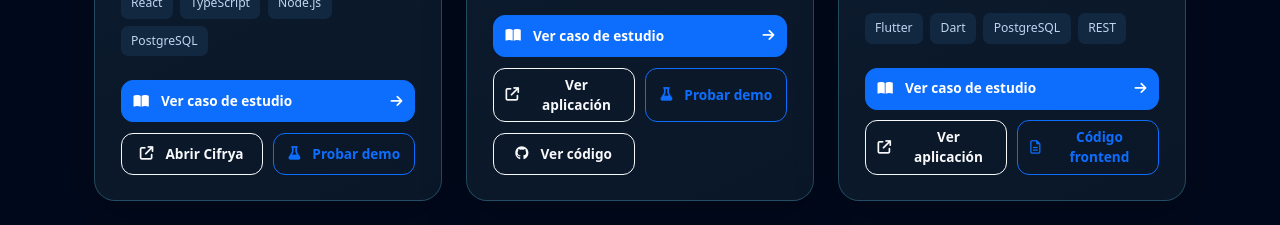
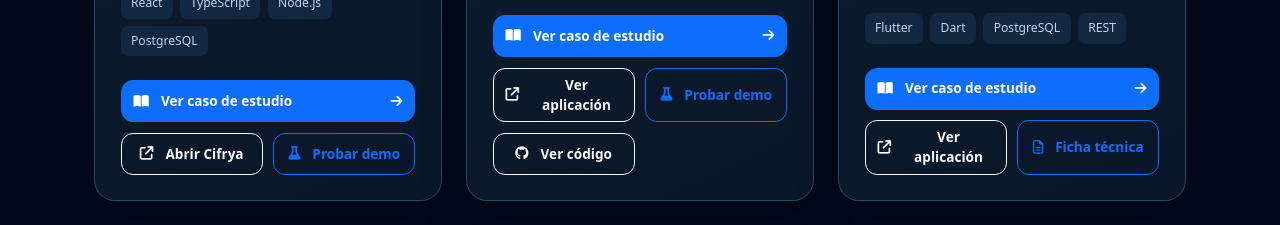
Before and after one commit to MelgarejoMaycol/Portafolio, a React (Vite) app: page / in a window 1280 px wide. Shown: the part 2440-2665 px from the top of the page. Built offline with nearby package versions, Linux system fonts and the light colour scheme.

Commit message:
test(portfolio): validar tres proyectos y conservar ficha pública TrackFile

```diff
--- a/src/data/proyectos.js
+++ b/src/data/proyectos.js
@@ -44,8 +44,8 @@ export const proyectosPrincipales = [
     stack: ['Flutter', 'Dart', 'PostgreSQL', 'REST'],
     linkPagina: 'https://trackfile.vercel.app/',
     linkCaseStudy: '#caso-trackfile',
-    linkDetalles: 'https://github.com/MelgarejoMaycol/TRACKFILE',
-    detalleLabel: 'Código frontend',
+    linkDetalles: 'https://github.com/MelgarejoMaycol/Portafolio/blob/main/docs/TRACKFILE_CASO_TECNICO.md',
+    detalleLabel: 'Ficha técnica',
     etiqueta: 'Proyecto de grado · En equipo'
   }
 ]
```
Also changed, not shown: 1 other file (tests, documents, lock files or other folders).
